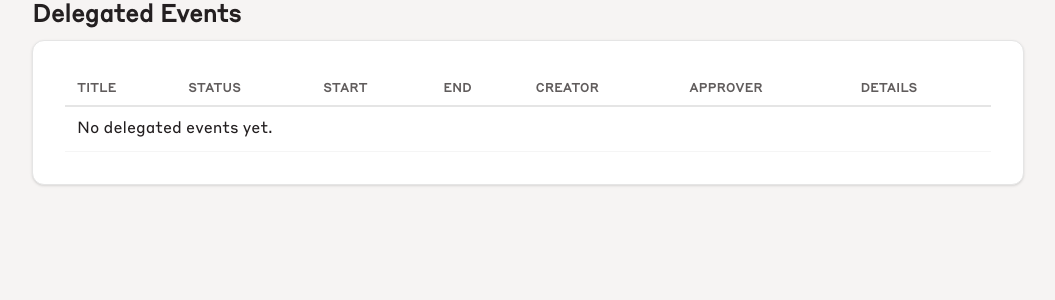
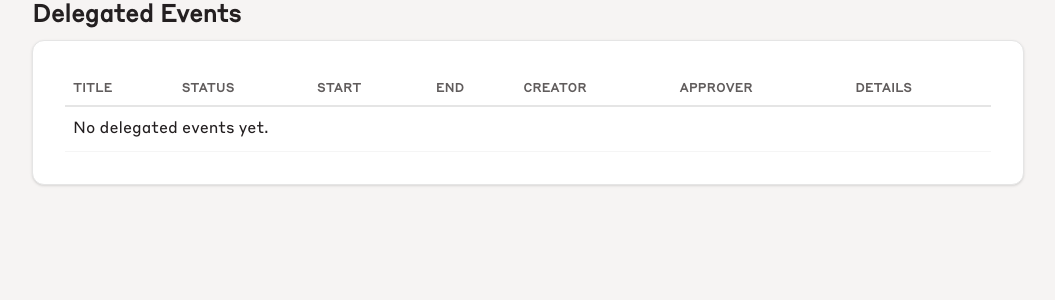
Before and after one commit to Austin-DSA/GeneralToolsWebsite, a Django app: page /delegated-events in a window 1280 px wide. Shown: the part 128-428 px from the top of the page, without its empty margins (112-1167 px from the left). Run offline with Django 4.2, Linux system fonts and the light colour scheme; the visitor is signed in with stand-in values (Sample User, id 1); data that the repository does not hold is empty; parts of the project's set-up code (start-up, migrations or seed data) failed here and were passed over; some libraries are stand-ins or nearby versions.

Commit message:
Keep wide tables inside their cards
The delegated-events table (seven nowrap columns) was wider than the
card content box at desktop widths and spilled past the card edge.
Tighten data-table cell padding (px-3 -> px-2), relax the event-title
column floor (min-w-48 -> min-w-40), and give page-card overflow-x:auto
as a guard so any future wide table scrolls inside the card instead of
escaping it.

Co-Authored-By: Claude Opus 4.8 <noreply@anthropic.com>

```diff
--- a/tools/static/css/custom.css
+++ b/tools/static/css/custom.css
@@ -182,6 +182,8 @@
   /* Page structure */
   .page-card {
     @apply bg-white rounded-xl border border-neutral-200 shadow-sm p-8 mb-8;
+    /* Wide tables scroll inside the card instead of spilling past its edge */
+    overflow-x: auto;
   }
   /* combine: class="page-card page-card-narrow" */
   .page-card-narrow {
@@ -272,10 +274,10 @@
     @apply w-full border-collapse text-left;
   }
   .data-table th {
-    @apply text-xs font-semibold uppercase tracking-wide text-secondary border-b-2 border-neutral-200 px-3 py-2;
+    @apply text-xs font-semibold uppercase tracking-wide text-secondary border-b-2 border-neutral-200 px-2 py-2;
   }
   .data-table td {
-    @apply border-b border-neutral-100 px-3 py-2.5 align-top;
+    @apply border-b border-neutral-100 px-2 py-2.5 align-top;
   }
   .data-table tr:hover td {
     @apply bg-neutral-50;
--- a/tools/static/css/output.css
+++ b/tools/static/css/output.css
@@ -304,8 +304,8 @@
   .max-w-xs {
     max-width: var(--container-xs);
   }
-  .min-w-48 {
-    min-width: calc(var(--spacing) * 48);
+  .min-w-40 {
+    min-width: calc(var(--spacing) * 40);
   }
   .flex-auto {
     flex: auto;
@@ -840,6 +840,7 @@
     padding: calc(var(--spacing) * 8);
     --tw-shadow: 0 1px 3px 0 var(--tw-shadow-color, rgb(0 0 0 / 0.1)), 0 1px 2px -1px var(--tw-shadow-color, rgb(0 0 0 / 0.1));
     box-shadow: var(--tw-inset-shadow), var(--tw-inset-ring-shadow), var(--tw-ring-offset-shadow), var(--tw-ring-shadow), var(--tw-shadow);
+    overflow-x: auto;
   }
   .page-card-narrow {
     margin-inline: auto;
@@ -1025,7 +1026,7 @@
     border-bottom-style: var(--tw-border-style);
     border-bottom-width: 2px;
     border-color: var(--color-neutral-200);
-    padding-inline: calc(var(--spacing) * 3);
+    padding-inline: calc(var(--spacing) * 2);
     padding-block: calc(var(--spacing) * 2);
     font-size: var(--text-xs);
     line-height: var(--tw-leading, var(--text-xs--line-height));
@@ -1040,7 +1041,7 @@
     border-bottom-style: var(--tw-border-style);
     border-bottom-width: 1px;
     border-color: var(--color-neutral-100);
-    padding-inline: calc(var(--spacing) * 3);
+    padding-inline: calc(var(--spacing) * 2);
     padding-block: calc(var(--spacing) * 2.5);
     vertical-align: top;
   }
--- a/tools/templates/tools/delegated-events/list.html
+++ b/tools/templates/tools/delegated-events/list.html
@@ -21,7 +21,7 @@
       </tr>
       {% for event in object_list %}
           <tr>
-              <td class="min-w-48">{{event.title}}</td>
+              <td class="min-w-40">{{event.title}}</td>
               <td data-label="Status"><span class="badge badge-{{event.getStatusAsString|lower}}">{{event.getStatusAsString}}</span></td>
               <td data-label="Start" class="md:whitespace-nowrap">{{event.getStartLocalizedStr}}</td>
               <td data-label="End" class="md:whitespace-nowrap">{{event.getEndLocalizedStr}}</td>
--- a/tools/templates/tools/events/list.html
+++ b/tools/templates/tools/events/list.html
@@ -20,7 +20,7 @@
       </tr>
       {% for event in object_list %}
           <tr>
-              <td class="min-w-48">{{event.title}}</td>
+              <td class="min-w-40">{{event.title}}</td>
               <td data-label="Start" class="md:whitespace-nowrap">{{event.getStartLocalizedStr}}</td>
               <td data-label="End" class="md:whitespace-nowrap">{{event.getEndLocalizedStr}}</td>
               <td data-label="Creator">{{event.creator.getDisplayName}}</td>
```
